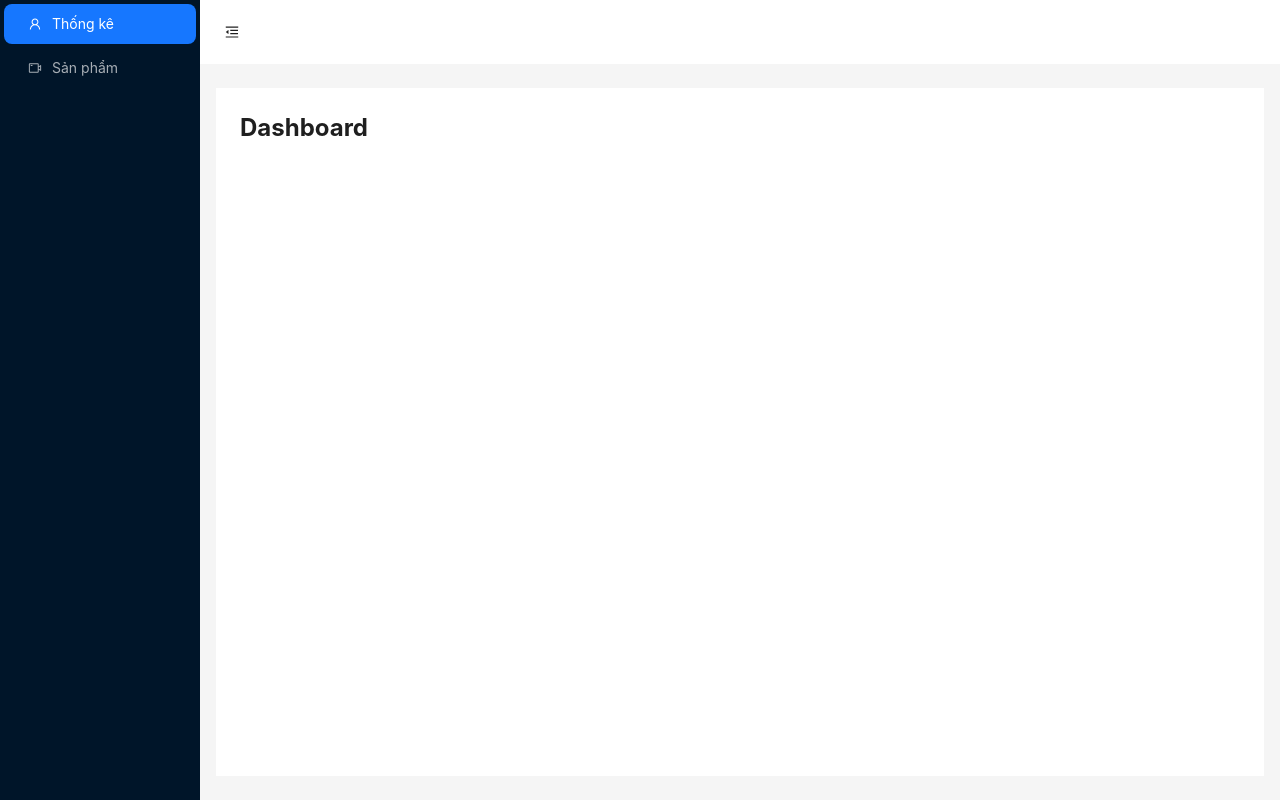
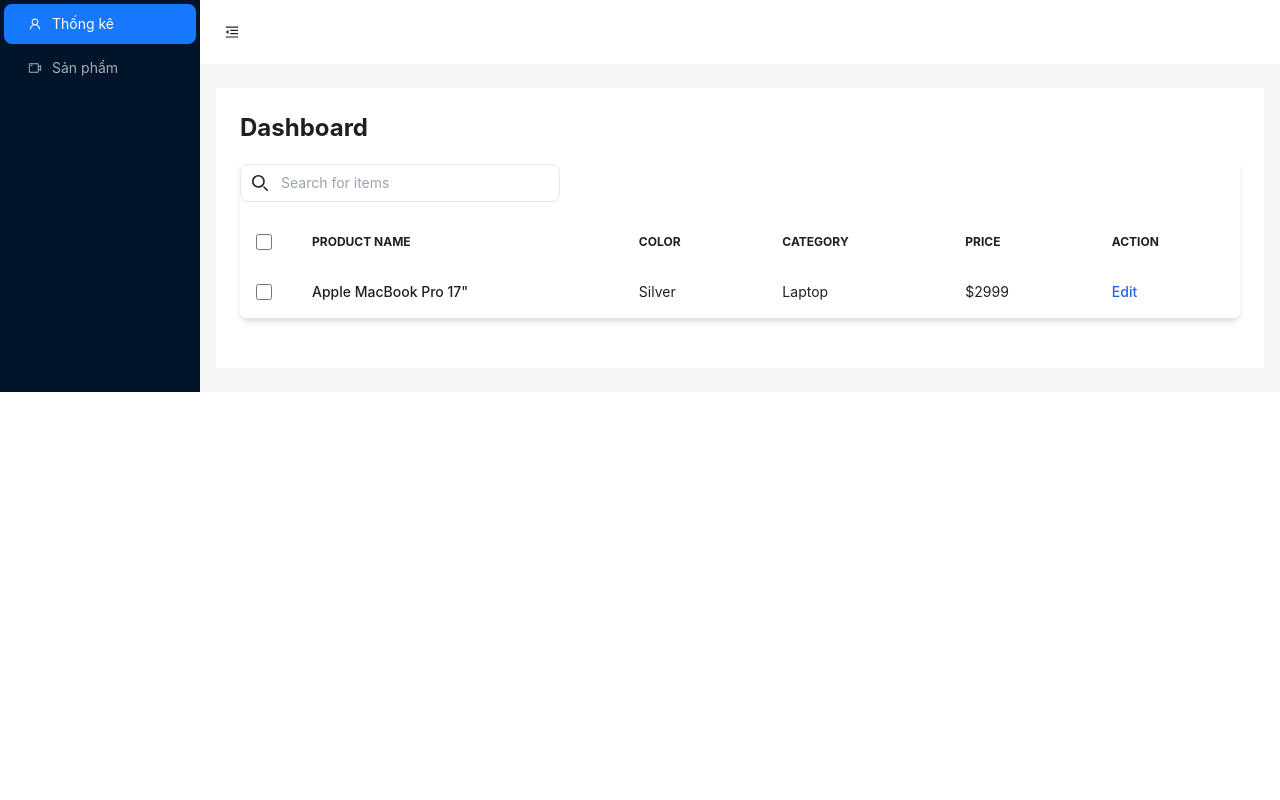
Before and after one commit to daocuong2306/duantonghiep, a React (Vite) app in the folder Base-Project-react/: page /admin/dashboard in a window 1280 px wide. Built offline with nearby package versions, Linux system fonts and the light colour scheme; what bcryptjs-react would draw is missing.

Commit message:
layout dasboard

```diff
--- a/Base-Project-react/src/api/product.ts
+++ b/Base-Project-react/src/api/product.ts
@@ -6,7 +6,7 @@ const productApi = createApi({
     reducerPath: "product",
     tagTypes: ['Product'],
     baseQuery: fetchBaseQuery({
-        baseUrl: "http://localhost:3000",
+        baseUrl: "http://127.0.0.1:8000",
         prepareHeaders: (headers) => {
             const token = localStorage.getItem("access_token");
             headers.set("authorization", `Bearer ${token}`)
--- /dev/null
+++ b/Base-Project-react/src/components/admin/Dashboard.tsx
@@ -0,0 +1,82 @@
+import React from 'react'
+
+type Props = {}
+
+const Dashboard = (props: Props) => {
+    return (
+        <div>
+
+
+            <div className="relative overflow-x-auto shadow-md sm:rounded-lg">
+                <div className="pb-4 bg-white dark:bg-white-900">
+                    <label htmlFor="table-search" className="sr-only">Search</label>
+                    <div className="relative mt-1">
+                        <div className="absolute inset-y-0 left-0 flex items-center pl-3 pointer-events-none">
+                            <svg className="w-4 h-4 text-white-500 dark:text-white-400" aria-hidden="true" xmlns="http://www.w3.org/2000/svg" fill="none" viewBox="0 0 20 20">
+                                <path stroke="currentColor" stroke-linecap="round" stroke-linejoin="round" stroke-width="2" d="m19 19-4-4m0-7A7 7 0 1 1 1 8a7 7 0 0 1 14 0Z" />
+                            </svg>
+                        </div>
+                        <input type="text" id="table-search" className="block p-2 pl-10 text-sm text-white-900 border border-white-300 rounded-lg w-80 bg-white-50 focus:ring-blue-500 focus:border-blue-500 dark:bg-while-700 dark:border-white-600 dark:placeholder-white-400 dark:text-white dark:focus:ring-blue-500 dark:focus:border-blue-500" placeholder="Search for items" />
+                    </div>
+                </div>
+                <table className="w-full text-sm text-left text-white-500 dark:text-white-400">
+                    <thead className="text-xs text-white-700 uppercase bg-white-50 dark:bg-white-700 dark:text-white-400">
+                        <tr>
+                            <th scope="col" className="p-4">
+                                <div className="flex items-center">
+                                    <input id="checkbox-all-search" type="checkbox" className="w-4 h-4 text-blue-600 bg-white-100 border-white-300 rounded focus:ring-blue-500 dark:focus:ring-blue-600 dark:ring-offset-white-800 dark:focus:ring-offset-white-800 focus:ring-2 dark:bg-white-700 dark:border-white-600" />
+                                    <label htmlFor="checkbox-all-search" className="sr-only">checkbox</label>
+                                </div>
+                            </th>
+                            <th scope="col" className="px-6 py-3">
+                                Product name
+                            </th>
+                            <th scope="col" className="px-6 py-3">
+                                Color
+                            </th>
+                            <th scope="col" className="px-6 py-3">
+                                Category
+                            </th>
+                            <th scope="col" className="px-6 py-3">
+                                Price
+                            </th>
+                            <th scope="col" className="px-6 py-3">
+                                Action
+                            </th>
+                        </tr>
+                    </thead>
+                    <tbody>
+                        <tr className="bg-white border-b dark:bg-white-800 dark:border-white-700  ">
+                            <td className="w-4 p-4">
+                                <div className="flex items-center">
+                                    <input id="checkbox-table-search-1" type="checkbox" className="w-4 h-4 text-blue-600 bg-white-100 border-white-300 rounded focus:ring-blue-500 dark:focus:ring-blue-600 dark:ring-offset-white-800 dark:focus:ring-offset-white-800 focus:ring-2 dark:bg-white-700 dark:border-white-600" />
+                                    <label htmlFor="checkbox-table-search-1" className="sr-only">checkbox</label>
+                                </div>
+                            </td>
+                            <th scope="row" className="px-6 py-4 font-medium text-black-900 whitespace-nowrap dark:text-black hover:text-blue-500">
+                                Apple MacBook Pro 17"
+                            </th>
+                            <td className="px-6 py-4">
+                                Silver
+                            </td>
+                            <td className="px-6 py-4">
+                                Laptop
+                            </td>
+                            <td className="px-6 py-4">
+                                $2999
+                            </td>
+                            <td className="px-6 py-4">
+                                <a href="#" className="font-medium text-blue-600 dark:text-blue-500 hover:underline">Edit</a>
+                            </td>
+                        </tr>
+
+                    </tbody>
+                </table>
+            </div>
+
+
+        </div>
+    )
+}
+
+export default Dashboard
--- a/Base-Project-react/src/components/admin/addProduct.tsx
+++ b/Base-Project-react/src/components/admin/addProduct.tsx
@@ -1,58 +1,81 @@
 
-import { useAddProductMutation } from '@/api/product';
-import { useAppDispatch, useAppSelector } from '@/store/hook';
-import { useForm } from 'react-hook-form'
-import { useNavigate } from 'react-router-dom';
+
 const AddProduct = () => {
-    //tạo 1 biến navigate
-    const url = useNavigate()
-    const [add] = useAddProductMutation();
-    const { register, handleSubmit } = useForm();
-    const onHandleSubmit = (data: any) => {
-        add(data);
-        url("/products")
-    }
-    return <section className="bg-gray-100">
-        <div className="mx-auto max-w-screen-xl px-4 py-16 sm:px-6 lg:px-8">
-            <div className="grid grid-cols-1 gap-x-16 gap-y-8 lg:grid-cols-5">
 
-                <div className="rounded-lg bg-white p-8 shadow-lg lg:col-span-3 lg:p-12">
-                    <form action="" className="space-y-4" onSubmit={handleSubmit(onHandleSubmit)}>
-                        <div>
-                            <label className="sr-only" htmlFor="name">Name</label>
-                            <input
-                                className="w-full rounded-lg border-gray-200 p-3 text-sm"
-                                placeholder="Name"
-                                type="text"
-                                id="name"
-                                {...register("name")}
-                            />
+    return <div>
+        <h2 className="text-5xl font-black text-gray-900 text-center mb-10">Add Product</h2>
+        <div className="grid grid-flow-row-dense grid-cols-2 grid-rows-2 ml-200 mr-200 ">
+            <div className="col-span-1">
+                <img className="h-40 w-80 rounded-lg" src="https://encrypted-tbn0.gstatic.com/images?q=tbn:ANd9GcQCLs3s-DKPsQYMxVOJnqHnBzM4KhkkG9D6I7HZFw1Qcg&s" alt="image description" />
+            </div>
+            <div>
+                <div className="col-span-2">
+                    <form>
+                        <label htmlFor="name" className="block mb-2 text-sm font-medium text-gray-900 dark:text-gray">Product Name</label>
+                        <input type="text" id="name" className="shadow-sm bg-gray-50 border border-gray-300 text-gray-900 text-sm rounded-lg focus:ring-blue-500 focus:border-blue-500 block w-full p-2.5 dark:bg-white-700 dark:border-gray-600 dark:placeholder-gray-400 dark:text-gray dark:focus:ring-blue-500 dark:focus:border-blue-500 dark:shadow-sm-light" placeholder="Product Name" required />
+                        <div className="relative z-0 w-full mb-6 group">
+                            <label htmlFor="name" className="block mb-2 text-sm font-medium text-gray-900 dark:text-gray">Price</label>
+                            <input type="number" id="name" className="shadow-sm bg-gray-50 border border-gray-300 text-gray-900 text-sm rounded-lg focus:ring-blue-500 focus:border-blue-500 block w-full p-2.5 dark:bg-white-700 dark:border-gray-600 dark:placeholder-gray-400 dark:text-gray dark:focus:ring-blue-500 dark:focus:border-blue-500 dark:shadow-sm-light" placeholder="Price" required />
                         </div>
-                        <div>
-                            <label className="sr-only" htmlFor="name">Price</label>
-                            <input
-                                className="w-full rounded-lg border-gray-200 p-3 text-sm"
-                                placeholder="Price"
-                                type="number"
-                                id="price"
-                                {...register("price")}
-                            />
+                        <div className="relative z-0 w-full mb-6 group">
+                            <label htmlFor="description" className="block mb-2 text-sm font-medium text-gray-900 dark:text-gray">Description</label>
+                            <textarea id="description" rows="4" class="block p-2.5 w-full text-sm text-white-900 bg-white-50 border border-white-300 focus:ring-white-500 focus:border-white-500 dark:bg-white-700 dark:border-white-600 dark:placeholder-white-400 dark:text-gray dark:focus:ring-white-500 dark:focus:border-white-500" placeholder="Leave a description..."></textarea>
                         </div>
-                        <div className="mt-4">
-                            <button
-                                type="submit"
-                                className="inline-block w-full rounded-lg bg-black px-5 py-3 font-medium text-white sm:w-auto"
-
-                            >
-                                Add Product
-                            </button>
+                        <div className="grid md:grid-cols-2 md:gap-6">
+                            <fieldset>
+                                <legend className="sr-only">Countries</legend>
+                                <div className="flex items-center mb-4">
+                                    <input id="country-option-1" type="radio" name="countries" value="USA" className="w-4 h-4 border-gray-300 focus:ring-2 focus:ring-blue-300 dark:focus:ring-blue-600 dark:focus:bg-blue-600 dark:bg-gray-700 dark:border-gray-600" />
+                                    <label htmlFor="country-option-1" className="block ml-2 text-sm font-medium text-gray-900 dark:text-black-500">
+                                        United States
+                                    </label>
+                                </div>
+                                <div className="flex items-center mb-4">
+                                    <input id="country-option-2" type="radio" name="countries" value="Germany" className="w-4 h-4 border-gray-300 focus:ring-2 focus:ring-blue-300 dark:focus:ring-blue-600 dark:focus:bg-blue-600 dark:bg-gray-700 dark:border-gray-600" />
+                                    <label htmlFor="country-option-2" className="block ml-2 text-sm font-medium text-gray-900 dark:text-black-300">
+                                        Germany
+                                    </label>
+                                </div>
+                                <div className="flex items-center mb-4">
+                                    <input id="country-option-3" type="radio" name="countries" value="Spain" className="w-4 h-4 border-gray-300 focus:ring-2 focus:ring-blue-300 dark:focus:ring-blue-600 dark:bg-gray-700 dark:border-gray-600" />
+                                    <label htmlFor="country-option-3" className="block ml-2 text-sm font-medium text-gray-900 dark:text-black-300">
+                                        Spain
+                                    </label>
+                                </div>
+                                <div className="flex items-center mb-4">
+                                    <input id="country-option-4" type="radio" name="countries" value="United Kingdom" className="w-4 h-4 border-black-300 focus:ring-2 focus:ring:blue-300 dark:focus-ring-blue-600 dark:bg-gray-700 dark:border-gray-600" />
+                                    <label htmlFor="country-option-4" className="block ml-2 text-sm font-medium text-gray-900 dark:text-black-300">
+                                        United Kingdom
+                                    </label>
+                                </div>
+                            </fieldset>
                         </div>
+                        <div className="grid md:grid-cols-2 md:gap-6">
+                            <div className="relative z-0 w-full mb-6 group">
+                                <label htmlFor="code" className="block mb-2 text-sm font-medium text-gray-900 dark:text-gray">Product Code</label>
+                                <input type="text" id="code" className="shadow-sm bg-gray-50 border border-gray-300 text-gray-900 text-sm rounded-lg focus:ring-blue-500 focus:border-blue-500 block w-full p-2.5 dark:bg-white-700 dark:border-gray-600 dark:placeholder-gray-400 dark:text-gray dark:focus:ring-blue-500 dark:focus:border-blue-500 dark:shadow-sm-light" placeholder="Product Code" required />
+                            </div>
+                            <div className="relative z-0 w-full mb-6 group">
+                                <label htmlFor="name" className="block mb-2 text-sm font-medium text-gray-900 dark:text-gray">Quantity</label>
+                                <input type="number" id="name" className="shadow-sm bg-gray-50 border border-gray-300 text-gray-900 text-sm rounded-lg focus:ring-blue-500 focus:border-blue-500 block w-full p-2.5 dark:bg-white-700 dark:border-gray-600 dark:placeholder-gray-400 dark:text-gray dark:focus:ring-blue-500 dark:focus:border-blue-500 dark:shadow-sm-light" placeholder="Quantity" required />
+                            </div>
+                        </div>
+                        <div className="relative z-0 w-full mb-6 group">
+                            <label className="block mb-2 text-sm font-medium text-gray-900 dark:text-gray" htmlFor="user_avatar">Upload file</label>
+                            <input className="block w-full text-sm text-gray-900 border border-gray-300 rounded-lg cursor-pointer bg-white-50 dark:text-gray-400 focus:outline-none dark:bg-white-700 dark:border-gray-600 dark:placeholder-gray-400" aria-describedby="user_avatar_help" id="user_avatar" type="file" />
+                        </div>
+                        <button type="submit" className="text-white bg-blue-700 hover:bg-blue-800 focus:ring-4 focus:outline-none focus:ring-blue-300 font-medium rounded-lg text-sm w-full sm:w-auto px-5 py-2.5 text-center dark:bg-blue-600 dark:hover:bg-blue-700 dark:focus:ring-blue-800">Submit</button>
                     </form>
-
                 </div>
             </div>
         </div>
-    </section>
+
+    </div>
+
+
+
+
+
 }
 
 export default AddProduct
--- a/Base-Project-react/src/components/layouts/LayoutAdmin.tsx
+++ b/Base-Project-react/src/components/layouts/LayoutAdmin.tsx
@@ -17,7 +17,7 @@ const LayoutAdmin = () => {
     } = theme.useToken();
 
     return (
-        <Layout className="h-screen">
+        <Layout className="h-auto">
             <Sider trigger={null} collapsible collapsed={collapsed}>
                 <div className="demo-logo-vertical" />
                 <Menu
--- a/Base-Project-react/src/routes.tsx
+++ b/Base-Project-react/src/routes.tsx
@@ -5,6 +5,7 @@ import Login from "./components/client/login";
 import Signup from "./components/client/signup";
 import LayoutWebsite from "./components/layouts/LayoutWebsite";
 import Product from "./components/client/product";
+import Dashboard from "./components/admin/Dashboard";
 export const router = createBrowserRouter([
 
     {
@@ -30,6 +31,7 @@ export const router = createBrowserRouter([
                 element: (
                     <div>
                         <h2 className="text-2xl font-bold mb-4">Dashboard</h2>
+                        <Dashboard />
                     </div>
                 ),
             },
```
